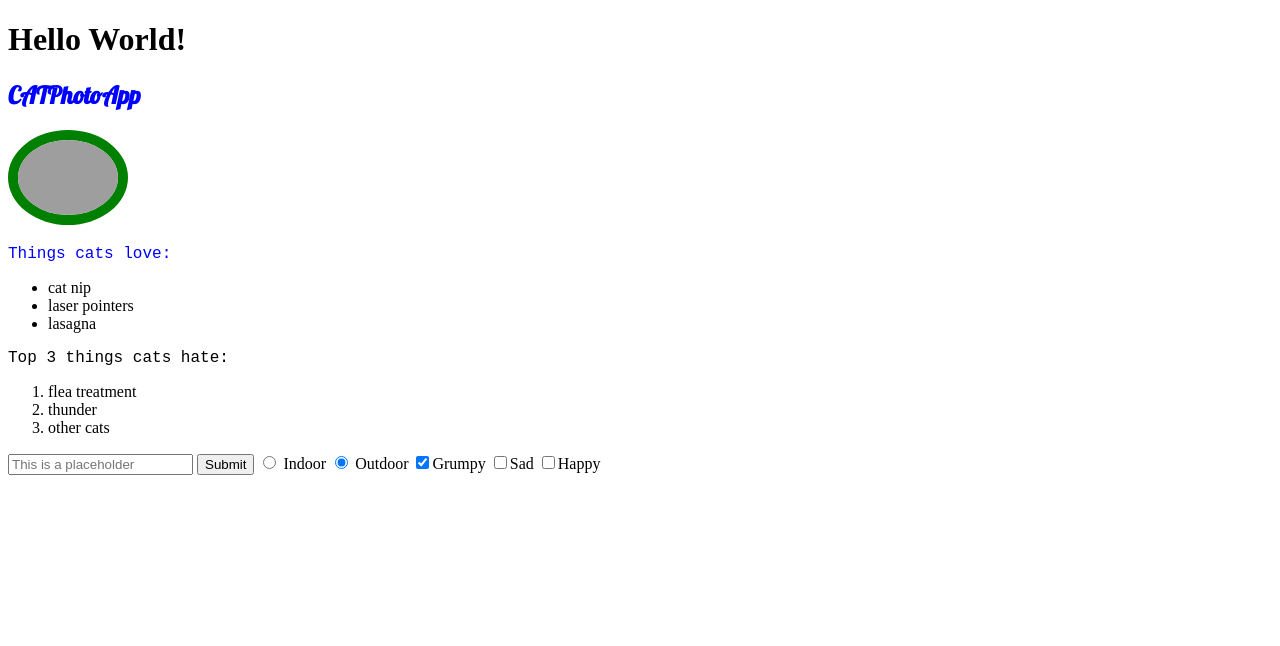
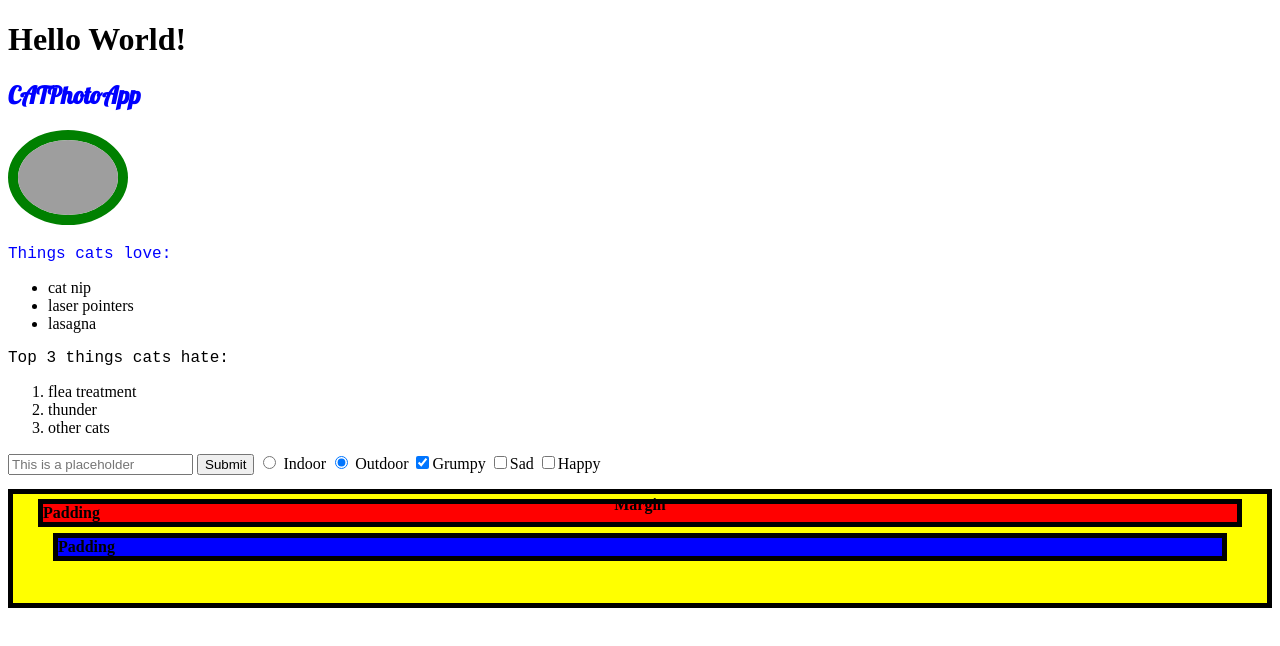
Before and after one commit to aadityadeshmukh/free-code-camp-resp-web-dev, a plain HTML site: page index.html in a window 1280 px wide. Drawn offline with Linux system fonts and the light colour scheme; grey boxes are pictures that could not be loaded.

Commit message:
margins and padding

```diff
--- a/index.html
+++ b/index.html
@@ -25,6 +25,24 @@
             border-color:green;
             border-radius: 10px;
             border-radius:50%;
+        }
+        .injected-text{
+            margin-bottom:-25px;
+            text-align: center;
+        }
+        .yellow-box{
+            background-color: yellow;
+            padding:20px 40px 20px 40px;
+        }
+        .box{
+            border:5px solid black;
+        }
+        .red-box{
+            background-color: red;
+            margin:-15px;
+        }
+        .blue-box{
+            background-color: blue;
         }
     </style>
 </head>
@@ -64,6 +82,11 @@
                 <input type="checkbox" id="Happy" name="personality">Happy
             </label>
         </form>
+        <h4 class="injected-text">Margin</h4>
+        <div class="box yellow-box">
+            <h4 class="box red-box">Padding</h4>
+            <h4 class="box blue-box">Padding</h4>
+        </div>
 
       </main>
 </body>
```
